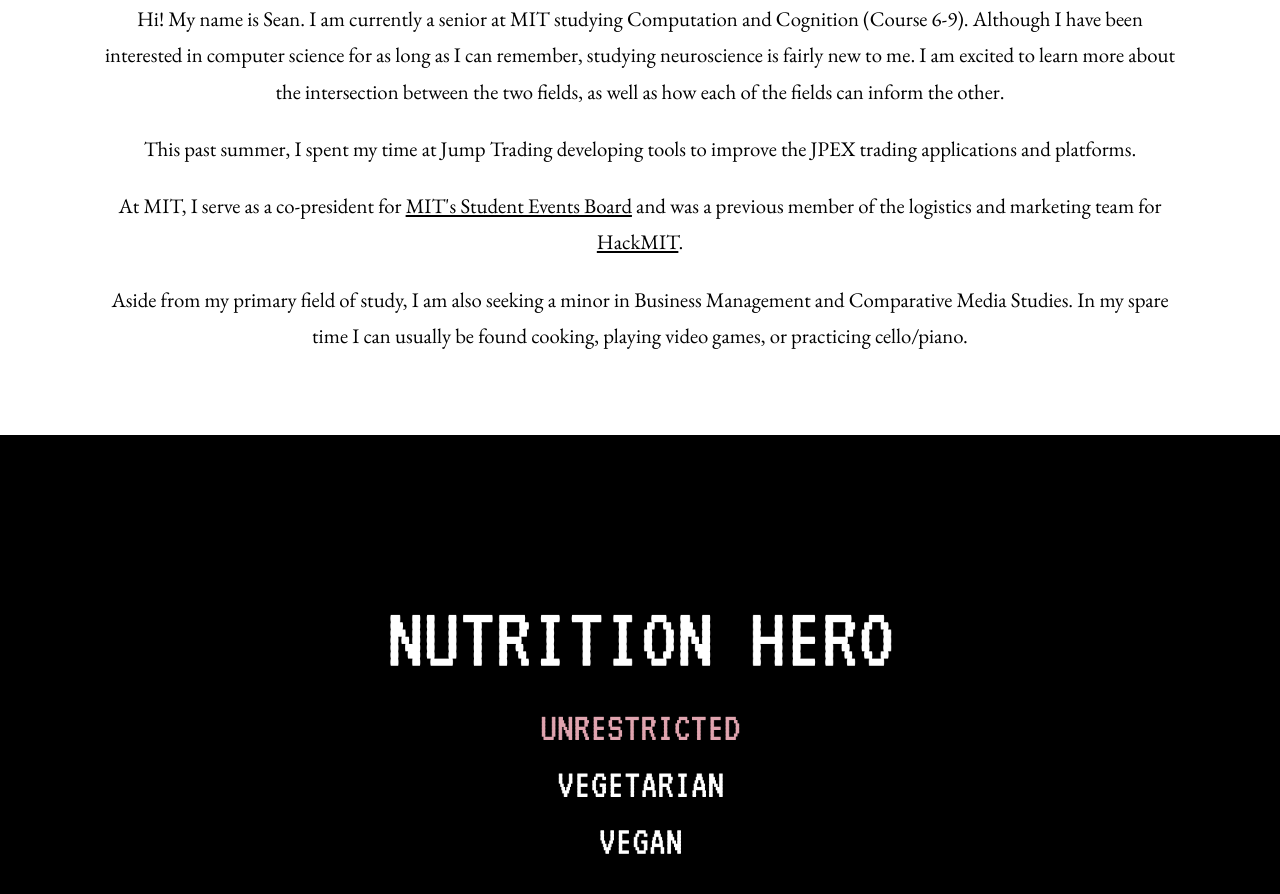
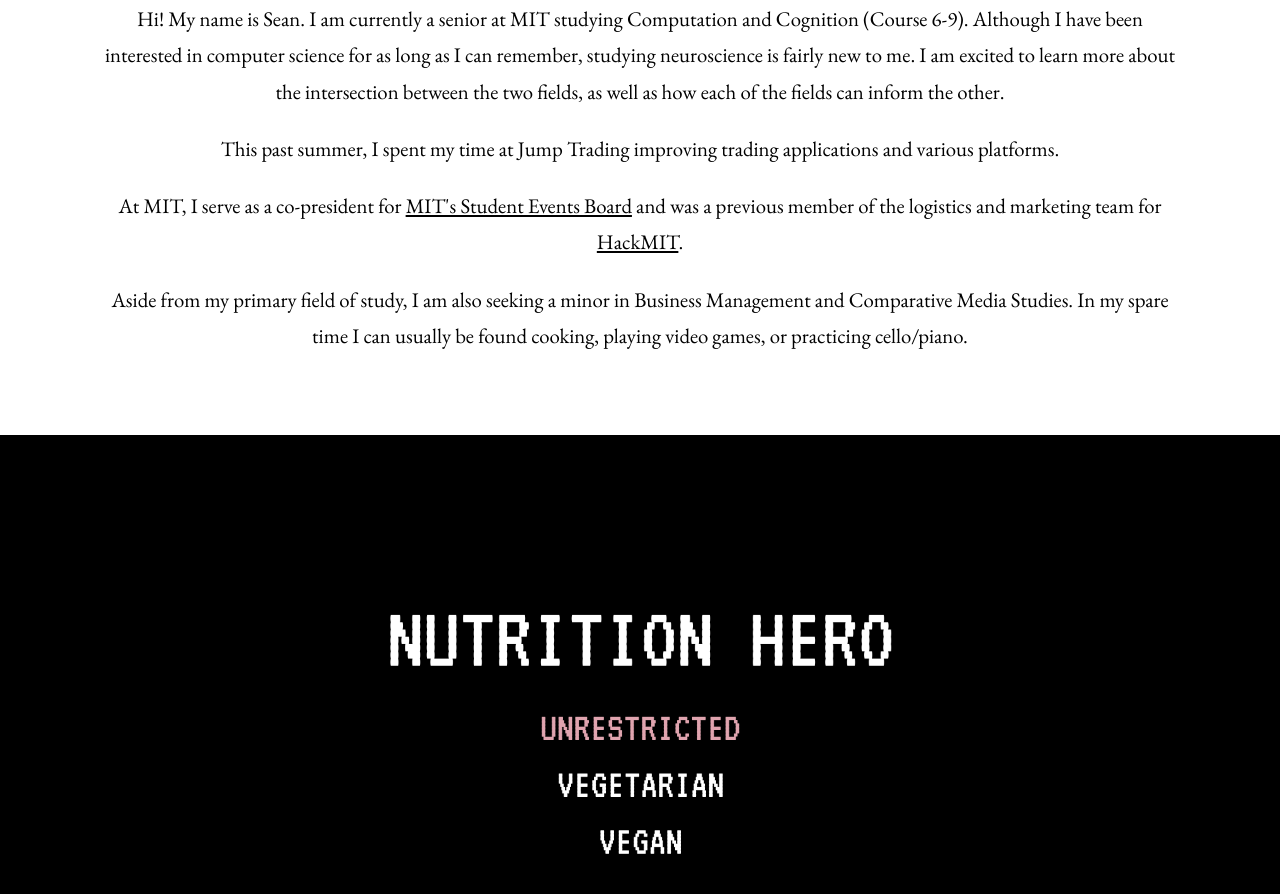
Before and after one commit to knightsean00/knightsean00.github.io, a React (Create React App) app: page / in a window 1280 px wide. Shown: the part 880-1774 px from the top of the page. Built offline with nearby package versions, Linux system fonts and the light colour scheme.

Commit message:
Home page fixes

```diff
--- a/src/routes/home/Home.js
+++ b/src/routes/home/Home.js
@@ -68,7 +68,7 @@
                             <p>Hi! My name is Sean. I am currently a senior at MIT studying Computation and Cognition (Course 6-9). Although I have been interested in
                             computer science for as long as I can remember, studying neuroscience is fairly new to me. I am excited to learn more about the intersection
                             between the two fields, as well as how each of the fields can inform the other.</p>
-                            <p>This past summer, I spent my time at Jump Trading developing tools to improve the JPEX trading applications and platforms.</p>
+                            <p>This past summer, I spent my time at Jump Trading improving trading applications and various platforms.</p>
                             <p>At MIT, I serve as a co-president for <a href="https://seb.mit.edu/" target="_blank" rel="noopener noreferrer">MIT's Student Events Board</a> and
                             was a previous member of the logistics and marketing team for <a href="https://hackmit.org/" target="_blank" rel="noopener noreferrer">HackMIT</a>.</p>
                             <p>Aside from my primary field of study, I am also seeking a minor in Business Management and Comparative Media Studies.
```
